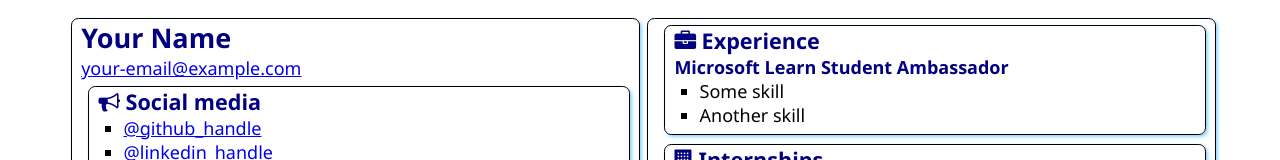
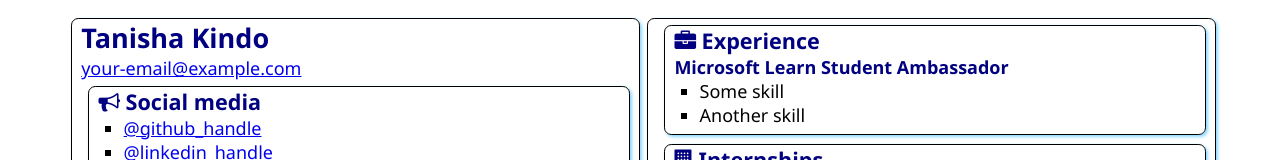
Before and after one commit to Tanisha-creator/SATechnicalOnboarding, a plain HTML site: page src/index.html in a window 1280 px wide. Shown: the top 160 px of the page. Drawn offline with Linux system fonts and the light colour scheme.

Commit message:
Added my name
Changed "Your Name" to "Tanisha Kindo"

```diff
--- a/src/index.html
+++ b/src/index.html
@@ -12,7 +12,7 @@
 <body>
     <main>
         <article class="box">
-            <h1>Your Name</h1>
+            <h1>Tanisha Kindo</h1>
             <div><a href="mailto:your.email@example.com">your-email@example.com</a></div>
 
             <section class="box">
```
